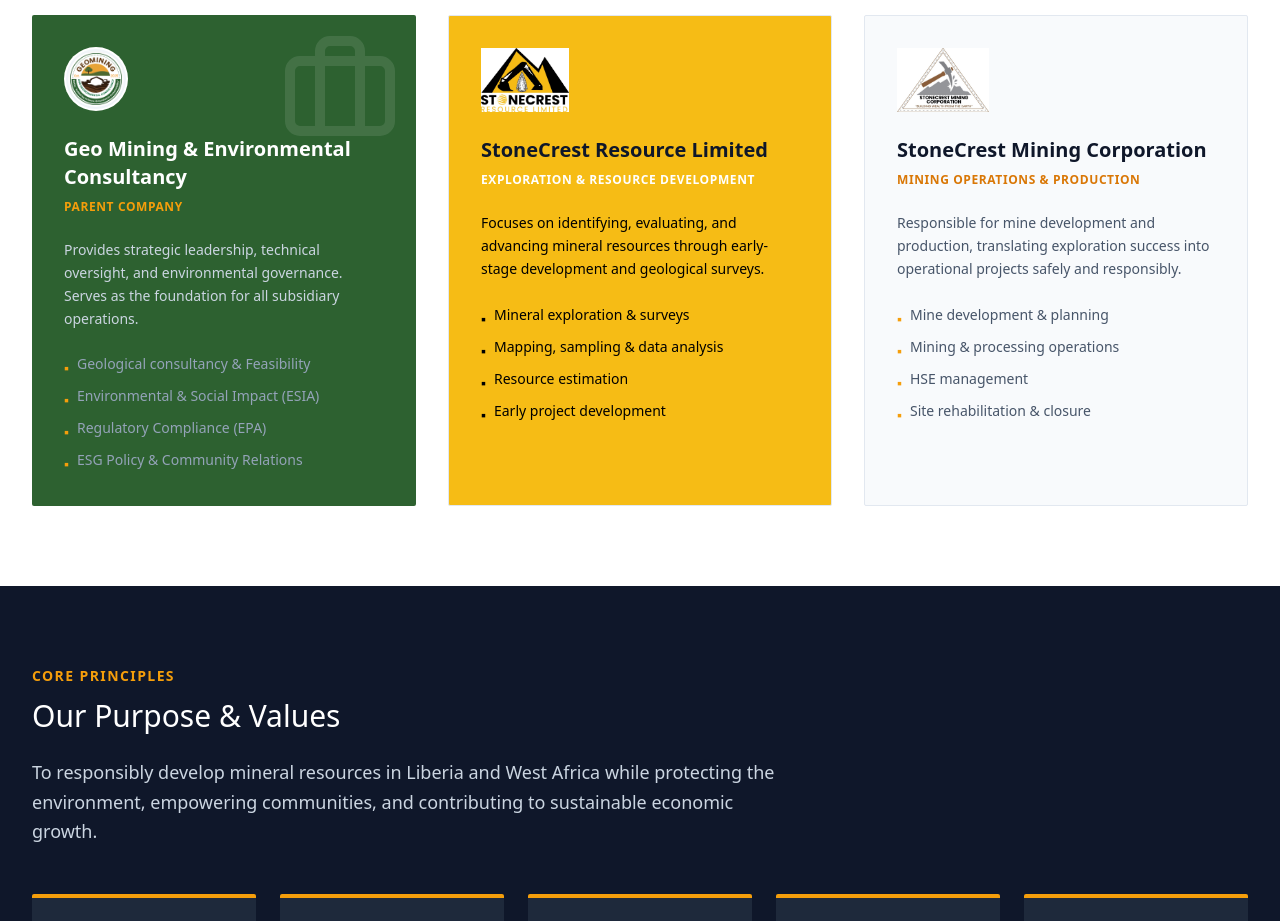
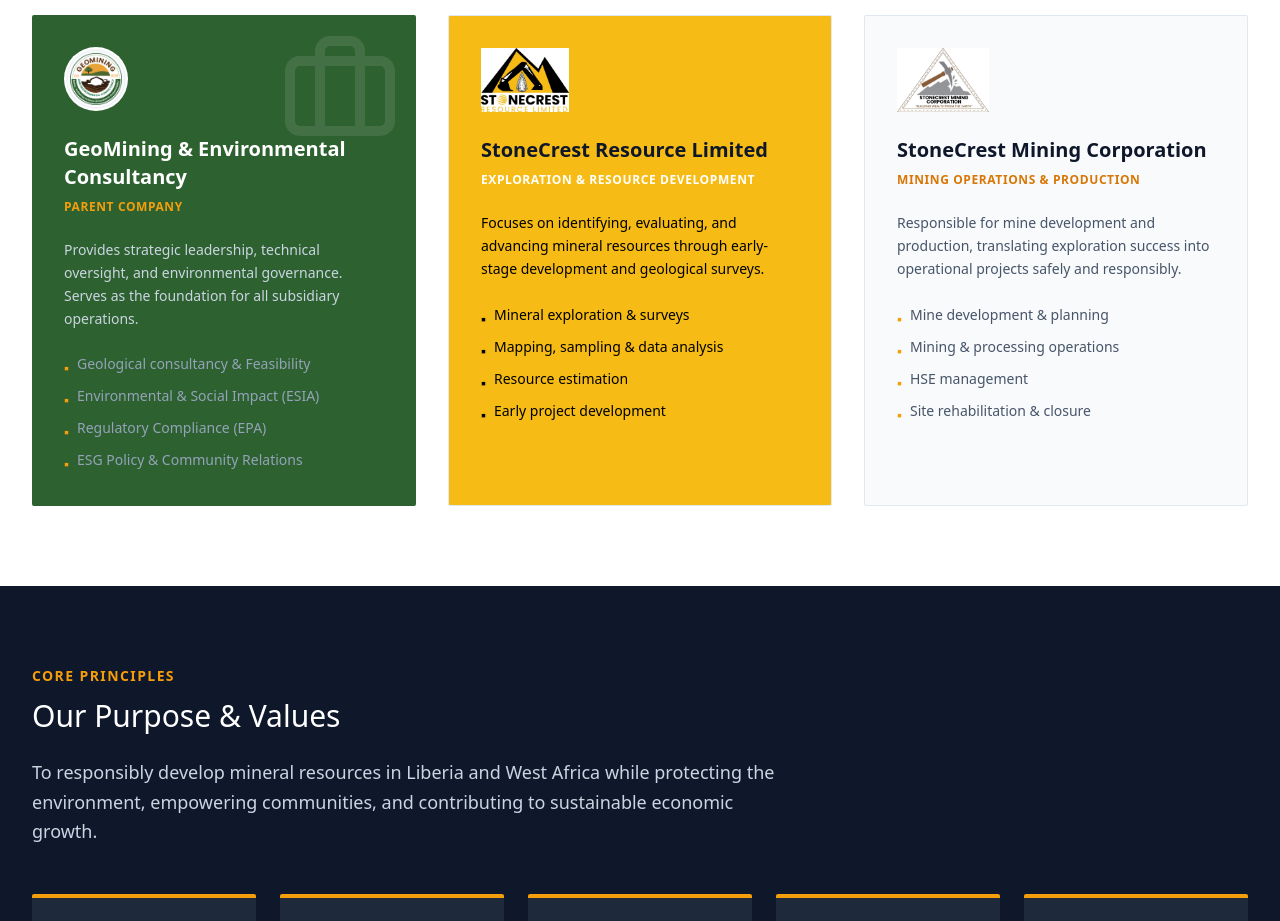
Before and after one commit to mskromah-sudo/Geo-Mining, a React (Vite) app in the folder geo-mining/: page / in a window 1280 px wide. Shown: the part 2100-3021 px from the top of the page. Built offline with nearby package versions, Linux system fonts and the light colour scheme.

Commit message:
comit all again

```diff
--- a/geo-mining/components/Operations.tsx
+++ b/geo-mining/components/Operations.tsx
@@ -34,7 +34,7 @@
                 <Logo className="w-full h-full" />
               </div>
               <h4 className="text-xl font-bold mb-2">
-                Geo Mining & Environmental Consultancy
+                GeoMining & Environmental Consultancy
               </h4>
               <p className="text-amber-500 text-xs font-bold uppercase tracking-wider mb-6">
                 Parent Company
--- a/geo-mining/pages/Subsidiaries.tsx
+++ b/geo-mining/pages/Subsidiaries.tsx
@@ -2,6 +2,8 @@
 import PageHeader from '../components/PageHeader';
 import { Layers } from 'lucide-react';
 import { useLocation } from 'react-router-dom';
+import resourceImg from '../images/Resource.jpg';
+import miningImg from '../images/Mining.jpg';
 
 const Subsidiaries: React.FC = () => {
   const { hash } = useLocation();
@@ -30,7 +32,7 @@
             Our Operating Companies
           </h2>
           <p className="text-lg text-slate-600 leading-relaxed">
-            Geo Mining & Environmental Consultancy oversees two specialized
+            GeoMining & Environmental Consultancy oversees two specialized
             subsidiaries, each focused on distinct but complementary areas of
             the mining value chain.
           </p>
@@ -47,7 +49,7 @@
                 {/* Logo Area - Replace src with actual file path */}
                 <div className="w-32 h-32 flex-shrink-0 flex items-center justify-center bg-white rounded-lg shadow-sm border border-slate-100 p-2">
                   <img
-                    src="./Resource.jpg"
+                    src={resourceImg}
                     alt="StoneCrest Resource Limited Logo"
                     className="max-w-full max-h-full object-contain"
                   />
@@ -111,7 +113,7 @@
                 {/* Logo Area - Replace src with actual file path */}
                 <div className="w-48 h-32 flex-shrink-0 flex items-center justify-center bg-white rounded-lg shadow-sm border border-slate-100 p-2">
                   <img
-                    src="./Mining.jpg"
+                    src={resourceImg}
                     alt="StoneCrest Mining Corporation Logo"
                     className="max-w-full max-h-full object-contain"
                   />
```
Also changed, not shown: 2 other files (tests, documents, lock files or other folders).
